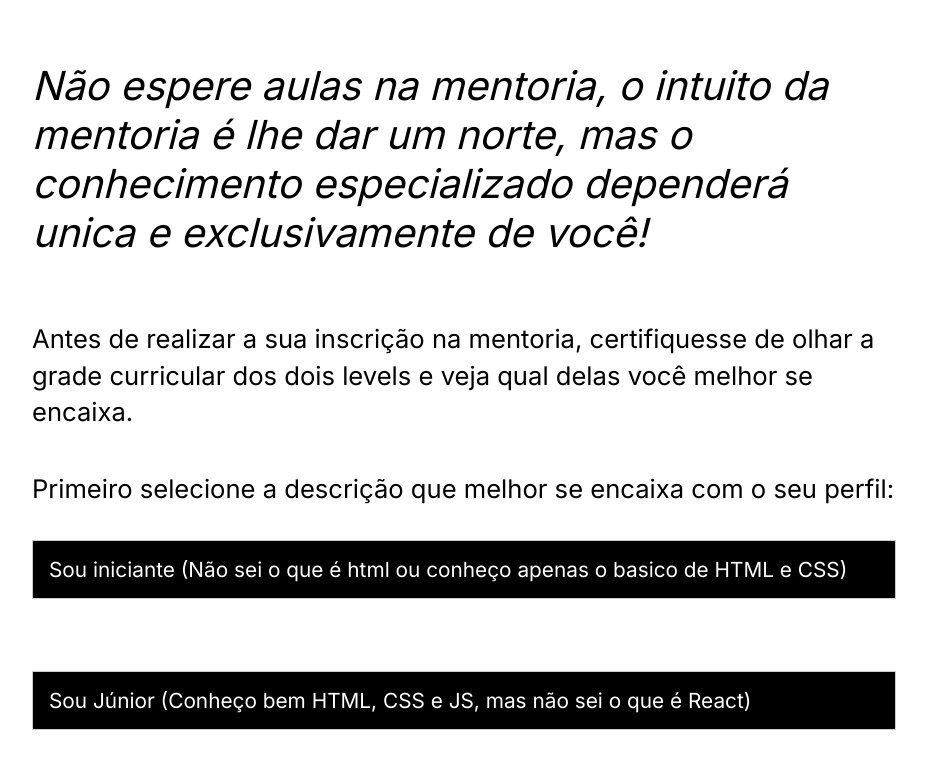
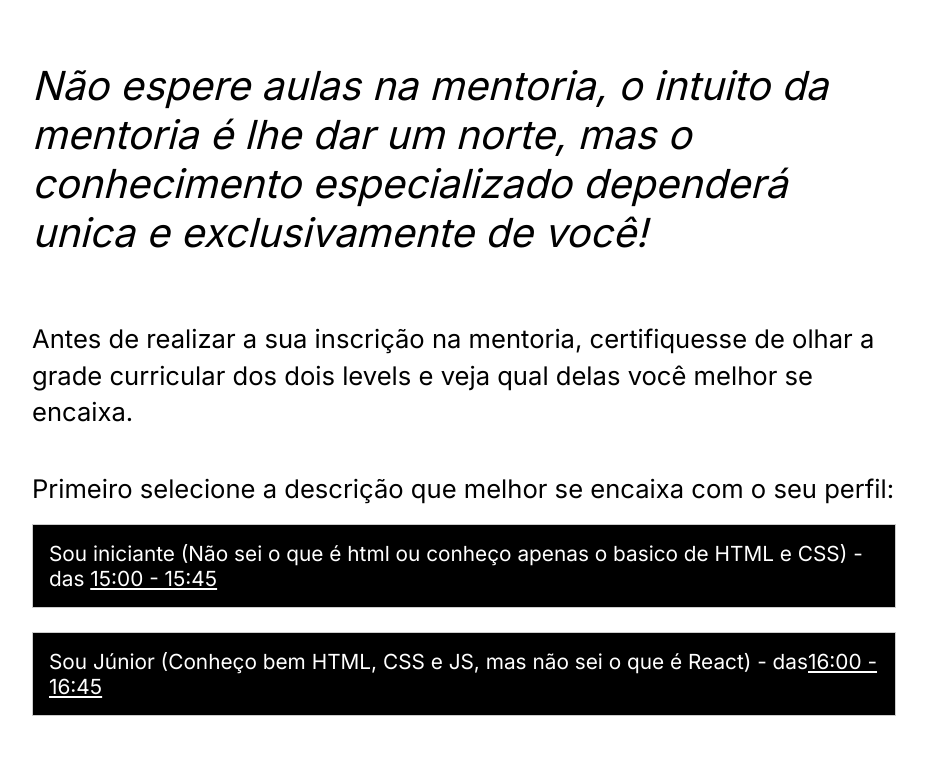
Before and after one commit to clovisdasilvaneto/clovisdasilvaneto.github.io, a Gatsby site: page /mentorship in a window 1280 px wide. Shown: the part 1155-1923 px from the top of the page, without its empty margins (176-1103 px from the left). Built offline with nearby package versions, Linux system fonts and the light colour scheme; Gatsby itself is replaced by a stand-in of ours; grey boxes are pictures that could not be loaded.

Commit message:
add hours of mentorship

```diff
--- a/src/pages/mentorship.js
+++ b/src/pages/mentorship.js
@@ -8,7 +8,6 @@ const Box = styled(Typograph)`
   border: solid 1px #cdcdcd;
   padding: 1rem;
   font-size: 1.3rem;
-  margin-top: 2rem;
   cursor: pointer;
   background: #000;
   color: #fff;
@@ -103,9 +102,9 @@ export default function Mentorship() {
         Primeiro selecione a descrição que melhor se encaixa com o seu perfil:
       </Typograph>
 
-      <Box paragraph onClick={handleOptionClick(options.iniciante)}>
+      <Box onClick={handleOptionClick(options.iniciante)}>
         Sou iniciante (Não sei o que é html ou conheço apenas o basico de HTML e
-        CSS)
+        CSS) - das <u>15:00 - 15:45</u>
       </Box>
 
       <MentorFrame
@@ -119,7 +118,8 @@ export default function Mentorship() {
       </MentorFrame>
 
       <Box paragraph onClick={handleOptionClick(options.jr)}>
-        Sou Júnior (Conheço bem HTML, CSS e JS, mas não sei o que é React)
+        Sou Júnior (Conheço bem HTML, CSS e JS, mas não sei o que é React) - das
+        <u>16:00 - 16:45</u>
       </Box>
 
       <MentorFrame
```
